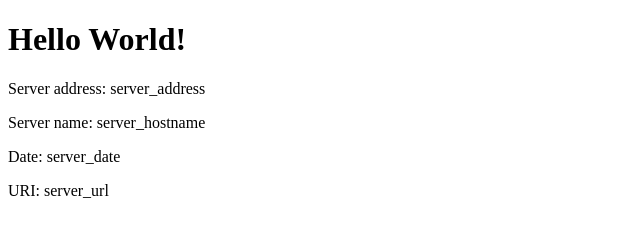
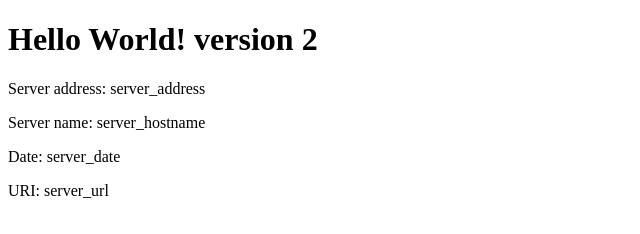
Before and after one commit to rushup12/eks-example, a plain HTML site: page src/index.html in a window 1280 px wide. Shown: the whole page, without its empty margins (0-640 px from the left). Drawn offline with Linux system fonts and the light colour scheme.

Commit message:
v2 Updating home page

```diff
--- a/src/index.html
+++ b/src/index.html
@@ -1,12 +1,12 @@
 <!DOCTYPE html>
 <html>
 <head>
-  <title>Hello World</title>
+  <title>Hello World 2</title>
 </head>
 
 <body>
 <div class="info">
-<h1>Hello World!</h1>
+<h1>Hello World! version 2</h1>
 <p><span>Server&nbsp;address:</span> <span>server_address</span></p>
 <p><span>Server&nbsp;name:</span> <span>server_hostname</span></p>
 <p class="smaller"><span>Date:</span> <span>server_date</span></p>
```
